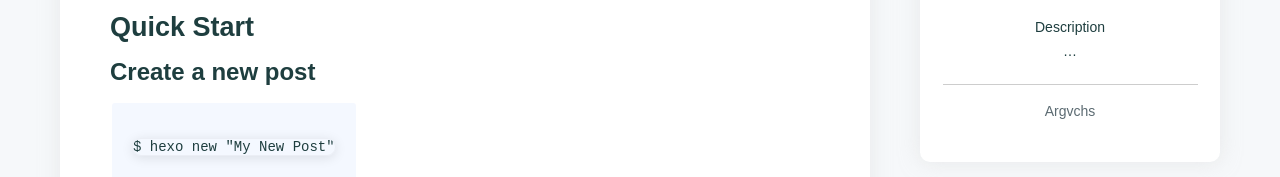
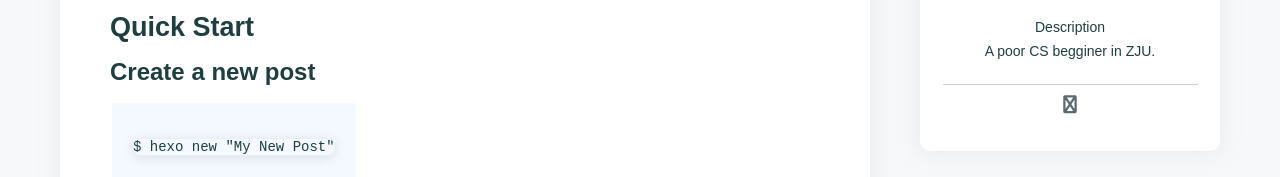
Before and after one commit to FinnMMM/FinnMMM.github.io, a plain HTML site: page index.html in a window 1280 px wide. Shown: the part 1033-1210 px from the top of the page. Drawn offline with nearby package versions, Linux system fonts and the light colour scheme; a script that the page names is missing; a web font is replaced by a local one.

Commit message:
Site updated: 2024-07-15 17:26:58

```diff
--- a/index.html
+++ b/index.html
@@ -243,18 +243,22 @@
         </div>
         <div class="name">Myease</div>
         <div class="description">
-            <p>Description<br>…</p>
+            <p>Description<br>A poor CS begginer in ZJU.</p>
 
         </div>
 
+        <div class="icon-links">
 
-        <div class="friend-links">
-
-            <div class="friend-link">
-                <a target="_blank" rel="noopener" href="https://argvchs.github.io">Argvchs</a>
-            </div>
+            <span class="icon-link">
+                <a target="_blank" rel="noopener" href="https://github.com/FinnMMM">
+                    <i
+                        class="fa-solid fa-github fa-fw"
+                    ></i>
+                </a>
+            </span>
 
         </div>
+
 
     </div>
 </div>
```
